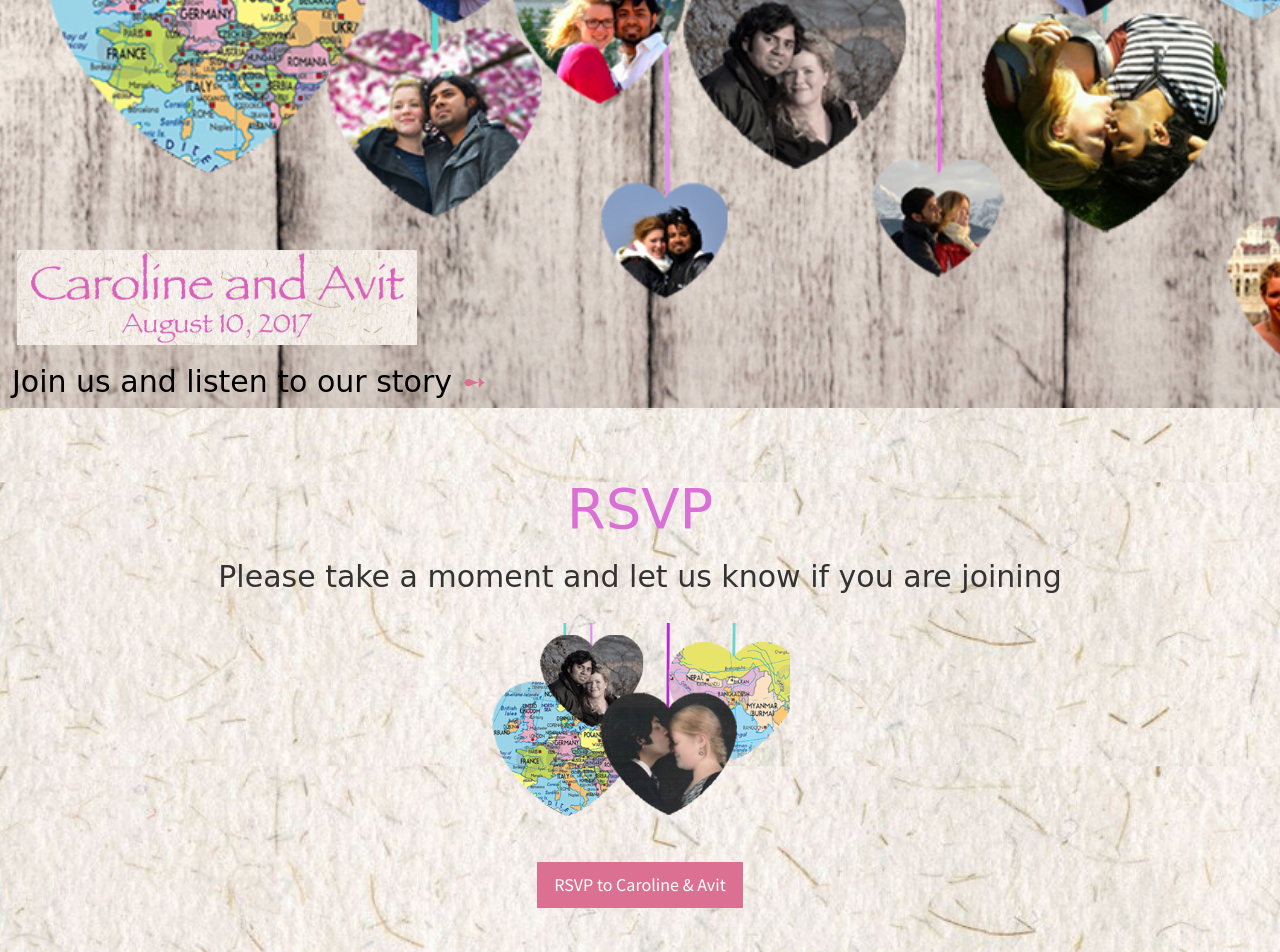
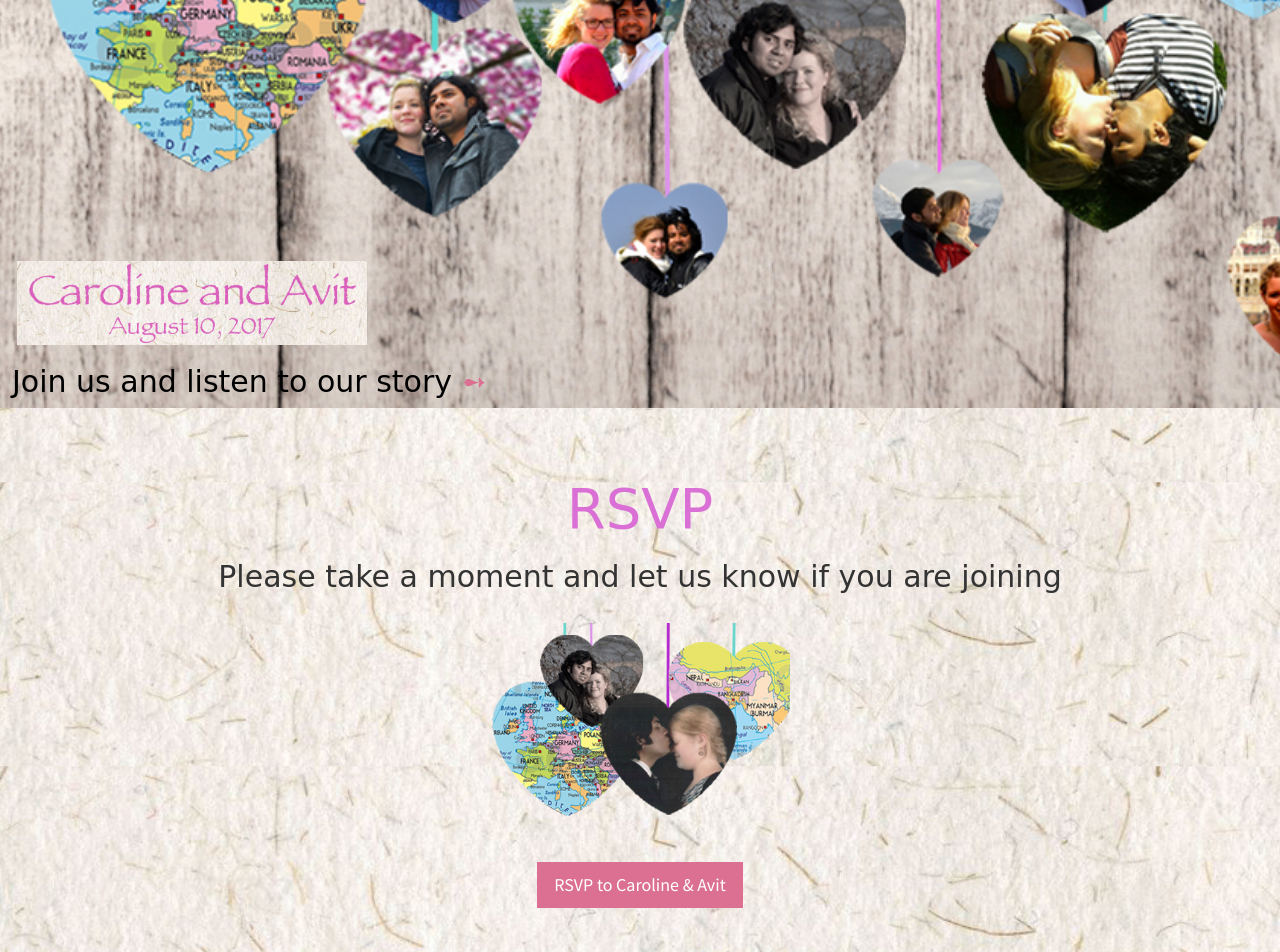
Before and after one commit to MonchiLin/carowedavit.github.io, a Jekyll site: the page built from index.html, in a window 1280 px wide. Shown: the part 492-1444 px from the top of the page. Built offline with Jekyll 4.4.1, drawn with Linux system fonts in a browser that asks for light colours.

```diff
--- a/_includes/header.html
+++ b/_includes/header.html
@@ -1,6 +1,6 @@
 <header id="top" class="header">
   <div class="text-vertical-center">
-  <img src="img/qh.jpg" alt="Wedding quotes" style="width:400px; margin-left: 1.2em;">
+  <img src="img/qh.jpg" alt="Wedding quotes" style="width:350px; margin-left: 1.2em;">
    <h2 style="margin-left: 0.4em;">Join us and listen to our story <a href="#rsvp" style="color: #DB7093;" onclick = $("#menu-close").click(); >&#x27BB;</a> </h2>
   </div>
 </header>
```
